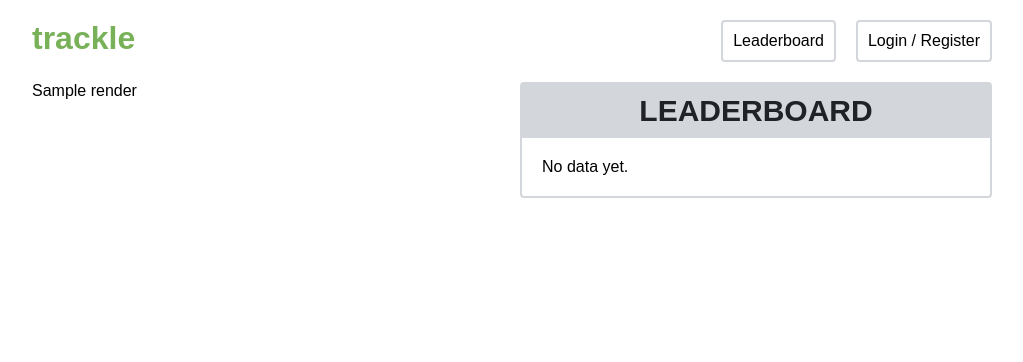
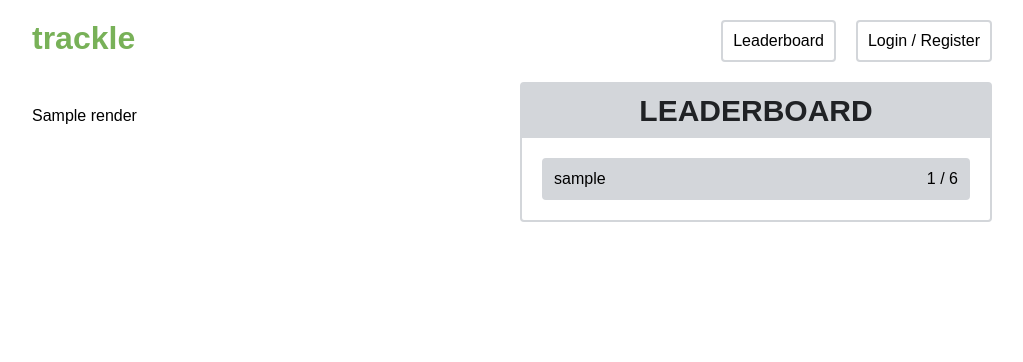
Before and after one commit to charliewilson/trackle, a PHP site: template app/views/results/result.twig in a window 1280 px wide. Shown: the top 362 px of the page, without its empty margins (128-1151 px from the left). Run offline with PHP 8.4, Linux system fonts and the light colour scheme; the template is opened without the code that fills it: most values are stand-ins (such as "Sample title", 1, 10 or a date in 2020); some libraries are stand-ins or nearby versions.

Commit message:
per-result leaderboard with transport

```diff
--- a/app/views/results/result.twig
+++ b/app/views/results/result.twig
@@ -25,7 +25,14 @@
     <div class="result-leaderboard">
       <div class="header">Leaderboard</div>
       <div class="inner">
-        <p>No data yet.</p>
+        {% for leaderResult in result.leaderboard %}
+          <a href="/u/{{ leaderResult.user.username }}/{{ leaderResult.puzzleNo }}">
+            <div class="result-leaderboard-line button {% if result.user.username == leaderResult.user.username %}self{% endif %}">
+              <p>{{ leaderResult.user.username }}</p>
+              <p>{{ leaderResult.guessesNo }} / 6</p>
+            </div>
+          </a>
+        {% endfor %}
       </div>
     </div>
   </div>
--- a/assets/css/style.css
+++ b/assets/css/style.css
@@ -8,6 +8,8 @@
   --leaderboard-gold: rgba(255, 195, 74, 0.5);
   --leaderboard-silver: rgba(204, 204, 204, 0.5);
   --leaderboard-bronze: rgba(193, 126, 77, 0.5);
+
+  --leaderboard-highlight: var(--border-colour);
 
   --card-radius: 4px;
   --tile-radius: 4px;
@@ -369,6 +371,7 @@ hr {
 .result-container {
   display:flex;
   flex-direction:row;
+  align-items:baseline;
 }
 
 .result-container .result-card {
@@ -408,12 +411,33 @@ hr {
   flex:1;
 }
 
-.result-leaderboard .inner p,
+.result-leaderboard .inner a .result-leaderboard-line.button {
+  display:flex;
+  flex-direction:row;
+  justify-content: space-between;
+}
+
+.result-leaderboard .inner a .result-leaderboard-line.self {
+  background-color:var(--leaderboard-highlight);
+}
+
+.result-leaderboard .inner a {
+  display:block;
+  margin-bottom:20px;
+}
+
+.result-leaderboard .inner a:last-of-type {
+  margin-bottom:0;
+}
+
+.result-leaderboard .inner p {
+  margin:0;
+  color:#000;
+}
+
 .add-result-help .inner p {
   margin-top:0;
 }
-
-.result-leaderboard .inner p:last-child,
 .add-result-help .inner p:last-child {
   margin-bottom:0;
 }
```
Also changed, not shown: app/objects/result.object.php (+16 -0 lines).
